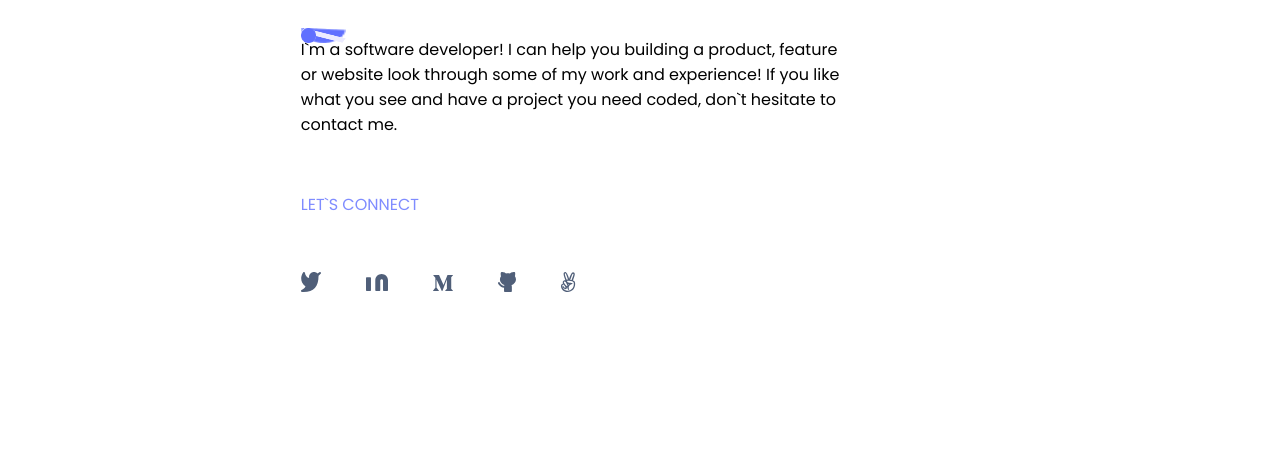
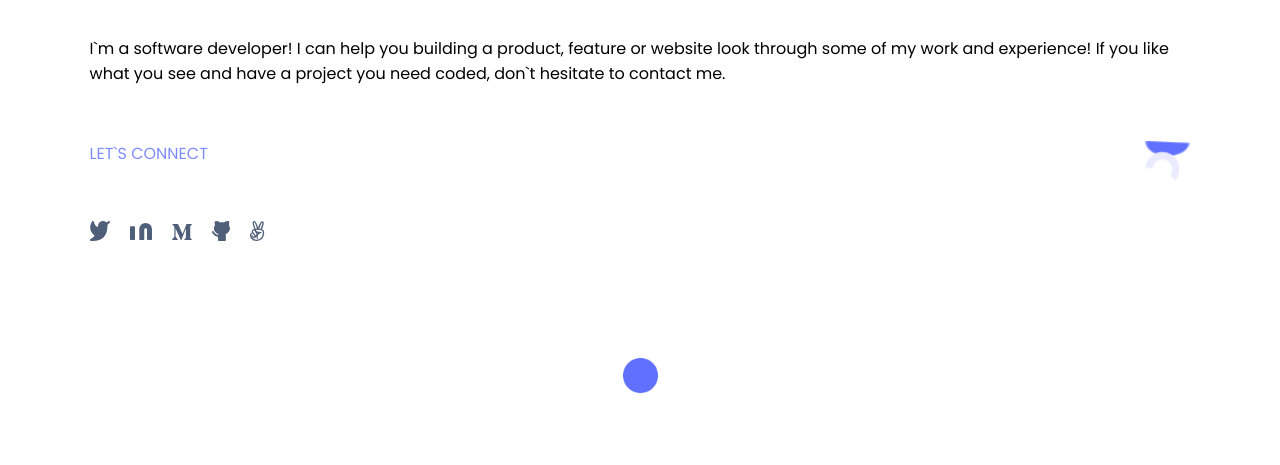
Before and after one commit to joffreynk/portfolio-setup-and-mobile-skeleton, a website: page index.html in a window 1280 px wide. Shown: the part 335-800 px from the top of the page. Drawn offline with Linux system fonts and the light colour scheme.

Commit message:
finalize background

```diff
--- a/index.css
+++ b/index.css
@@ -58,8 +58,7 @@ section>* {
 ul {
   display: flex;
   list-style: none;
-  justify-content: space-between;
-  width: 50%;
+  gap: 20px;
   align-items: center;
 }
 
@@ -104,38 +103,35 @@ a {
 
 }
 
-#rectangle5 {
-  top: 220px;
-  width: 45px;
-  height: 15px;
-}
-
 #Ellipse4 {
-  bottom: 40px;
-  width: 15px;
-  top: 220px;
+  width: 35px;
+  align-self: center;
 }
 
 #Ellipse12 {
-  top: 220px;
   width: 45px;
   height: 15px;
 }
 
 #Ellipse13 {
-  bottom: 40px;
-  width: 15px;
-  top: 220px;
+  position: absolute;
+  top: 10px;
+  width: 35px;
 }
 
 .bg>* {
   position: absolute;
 }
 
-@media screen and (min-width: 440px) {
-  .mobile {
-    max-width: 50%;
-    margin-left: 20%;
-    margin-right: 20%;
-  }
+.connect {
+  display: flex;
+  justify-content: space-between;
 }
+
+.imgdown {
+  display: flex;
+  flex-direction: column;
+  padding: 0;
+  margin: 0;
+  position: relative;
+}
--- a/index.html
+++ b/index.html
@@ -23,10 +23,6 @@
           <img id="Ellipse11" src="./images/Ellipse11.png" alt="ellipse11">
           <img id="Ellipse3" src="images/Ellipse3.png" alt="ellipse3">
           <img id="Rectangle4" src="./images/Rectangle4.png" alt="rectangle4">
-          <img id="Ellipse12" src="./images/Ellipse12.png" alt="Ellipse12">
-          <img id="Ellipse13" src="./images/Ellipse13.png" alt="Ellipse13">
-          <img id="rectangle5" src="./images/Rectangle5.png" alt="rectangle5">
-          <img id="Ellipse4" src="./images/Ellipse4.png" alt="Ellipse4">
         </div>
         <h1>I`m Joffrey NKESHIMANA, Glad to see you!</h1>
         <p>
@@ -34,7 +30,13 @@
           website look through some of my work and experience! If you like what
           you see and have a project you need coded, don`t hesitate to contact me.
         </p>
-        <p id="connect">LET`S CONNECT</p>
+        <div class="connect">
+          <p id="connect">LET`S CONNECT</p>
+          <div class="imgdown">
+            <img id="Ellipse12" src="./images/Ellipse12.png" alt="Ellipse12">
+          <img id="Ellipse13" src="./images/Ellipse13.png" alt="Ellipse13">
+          </div>
+        </div>
         <ul>
           <li>
             <a href="#">
@@ -83,7 +85,8 @@
             </a>
           </li>
         </ul>
-
+        <div class="efooter"></div>
+        <img id="Ellipse4" src="./images/Ellipse4.png" alt="Ellipse4">
       </section>
     </div>
   </body>
```
